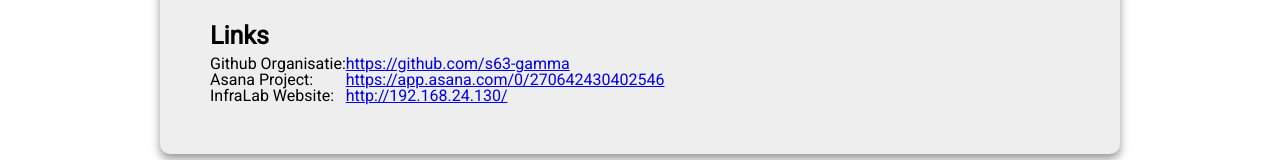
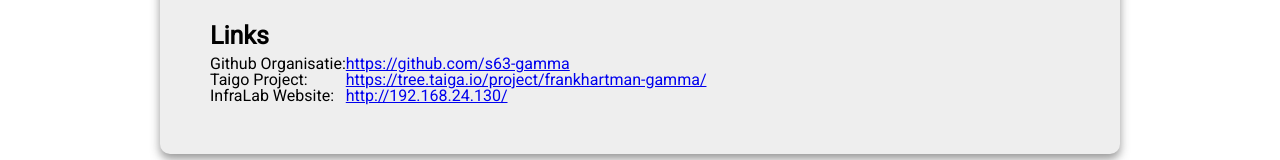
Before and after one commit to s63-gamma/s63-gamma.github.io, a plain HTML site: page index.html in a window 1280 px wide. Shown: the part 185-345 px from the top of the page. Drawn offline with Linux system fonts and the light colour scheme.

Commit message:
Moved to Taigo

```diff
--- a/index.html
+++ b/index.html
@@ -20,8 +20,8 @@
 				<td><a target="_blank" href="https://github.com/s63-gamma">https://github.com/s63-gamma</a></td>
 			</tr>
 			<tr>
-				<td>Asana Project:</td>
-				<td><a target="_blank" href="https://app.asana.com/0/270642430402546">https://app.asana.com/0/270642430402546</a></td>
+				<td>Taigo Project:</td>
+				<td><a target="_blank" href="https://tree.taiga.io/project/frankhartman-gamma/">https://tree.taiga.io/project/frankhartman-gamma/</a></td>
 			</tr>
 			<tr>
 				<td>InfraLab Website:</td>
```
